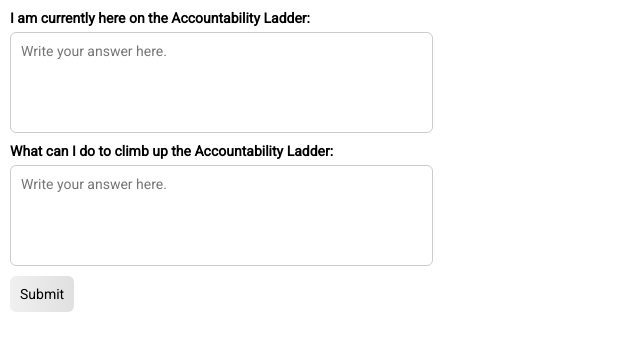
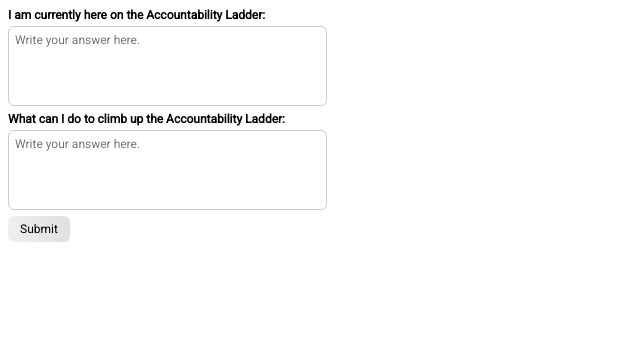
Before and after one commit to rawmecampanero/smartscroll, a plain HTML site: page page17.html in a window 1280 px wide. Shown: the whole page, without its empty margins (0-640 px from the left). Drawn offline with Linux system fonts and the light colour scheme.

Commit message:
Update page17.html

```diff
--- a/page17.html
+++ b/page17.html
@@ -2,7 +2,7 @@
 <html lang="en">
 <head>
   <meta charset="UTF-8">
-  <meta name="viewport" content="width=443, height=322, initial-scale=1.0">
+  <meta name="viewport" content="width=335, height=250, initial-scale=1.0">
   <title>Page 17</title>
   <link href="https://fonts.googleapis.com/css2?family=Roboto&display=swap" rel="stylesheet">
   <style>
@@ -10,27 +10,29 @@
       margin: 0;
       padding: 0;
       font-family: 'Roboto', sans-serif;
-      width: 443px;
-      height: 322px;
+      width: 335px;
+      height: 250px;
       box-sizing: border-box;
-      background: #fff;
+      background: transparent;
       overflow: hidden;
+      font-size: 12px;
     }
 
     .form-container {
-      padding: 10px;
+      padding: 8px;
       box-sizing: border-box;
       height: 100%;
       display: flex;
       flex-direction: column;
-      gap: 10px;
+      gap: 6px;
     }
 
     form {
       flex: 1;
       display: flex;
       flex-direction: column;
-      gap: 10px;
+      gap: 6px;
+      justify-content: space-between;
     }
 
     .form-group {
@@ -40,16 +42,16 @@
     }
 
     label {
-      font-size: 14px;
+      font-size: 12px;
       font-weight: 600;
-      margin-bottom: 6px;
+      margin-bottom: 4px;
     }
 
     textarea {
       flex: 1;
       resize: none;
-      padding: 10px;
-      font-size: 14px;
+      padding: 6px;
+      font-size: 12px;
       border: 1px solid #ccc;
       border-radius: 6px;
       box-sizing: border-box;
@@ -58,8 +60,8 @@
     }
 
     button {
-      padding: 10px;
-      font-size: 14px;
+      padding: 6px 12px;
+      font-size: 12px;
       border: none;
       border-radius: 6px;
       background: linear-gradient(to right, #f0f0f0, #e0e0e0);
```
